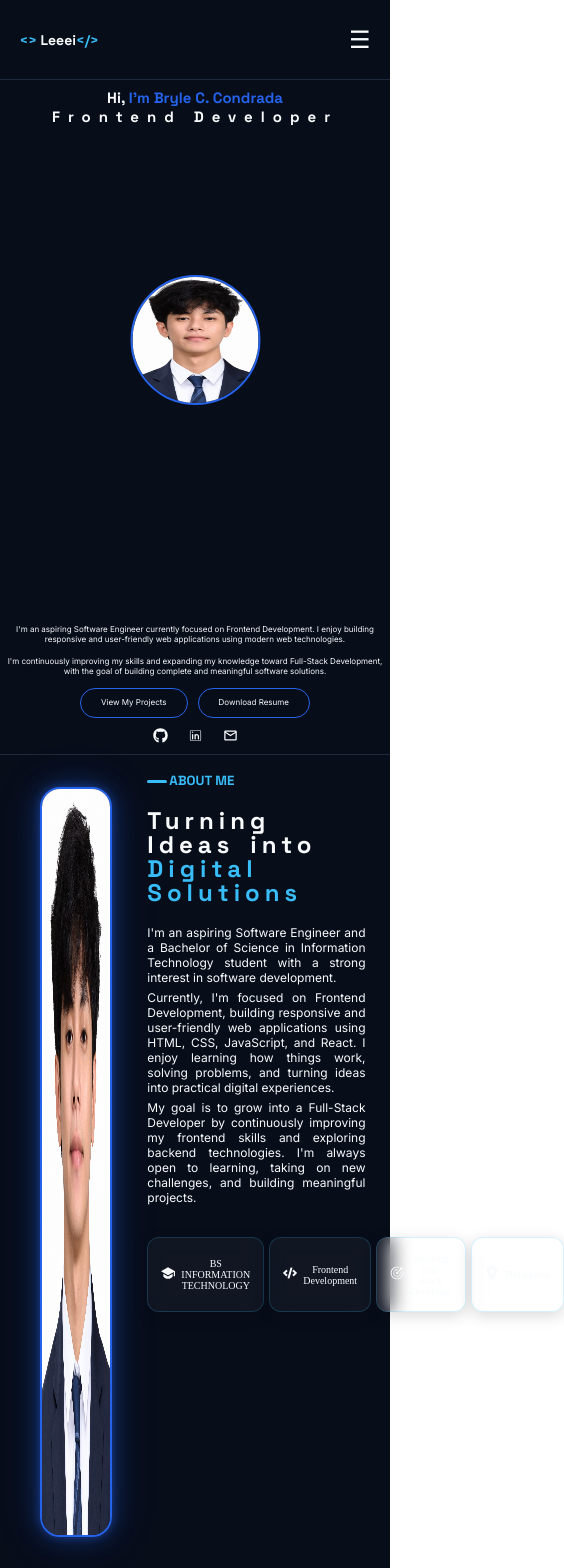
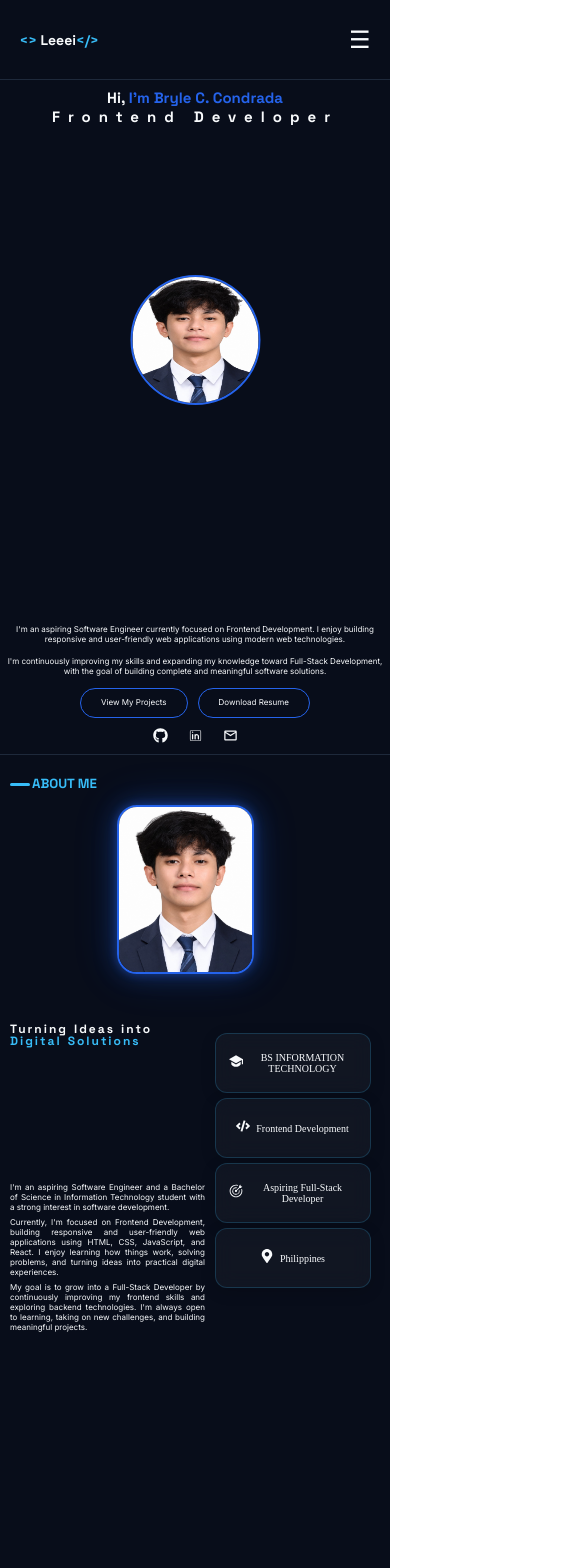
Before and after one commit to Leeeeei28/my-portfolio, a React (Vite) app: page / in a window 390 px wide. Shown: the top 1568 px of the page, 564 px wide, since content can reach past the window. Built offline with nearby package versions, Linux system fonts and the light colour scheme.

Commit message:
add about page mobile responsive design

```diff
--- a/src/components/About.css
+++ b/src/components/About.css
@@ -104,3 +104,51 @@
 .about-section .about-description .about-info .info .logo{
     font-size: 14px;
 }
+
+@media (max-width: 600px){
+    .about-section .about-description h5{
+        position: absolute;
+        top: 20px;
+        left: 10px;
+    }
+    .about-section .about-profile img{
+        position: absolute;
+        top: 50px;
+        left: 30%;
+        width: 35%;
+        height: 20%;
+    }
+    .about-section .about-description .about-title{
+        position: absolute;
+        left: 10px;
+        top: 30%;
+        letter-spacing: 2px;
+        word-spacing: 1px;
+        line-height: 1;
+        text-align: left;
+        margin: 15px 0;
+        font-size: 8px;
+        width: 50%;
+    }
+    .about-section .about-description .about-introduction{
+        position: absolute;
+        left: 10px;
+        top: 50%;
+        width: 50%;
+        font-size: 8px;
+        margin: 0;
+    }
+    .about-section .about-description .about-info{
+        width: 50%;
+        position: absolute;
+        top: 33%;
+        right: 0;
+        flex-wrap: wrap;
+        margin: 0;
+    }
+    .about-section .about-description .about-info .info{
+        font-size: 10px;
+        height: 60%;
+        width: 80%;
+    }
+}
```
